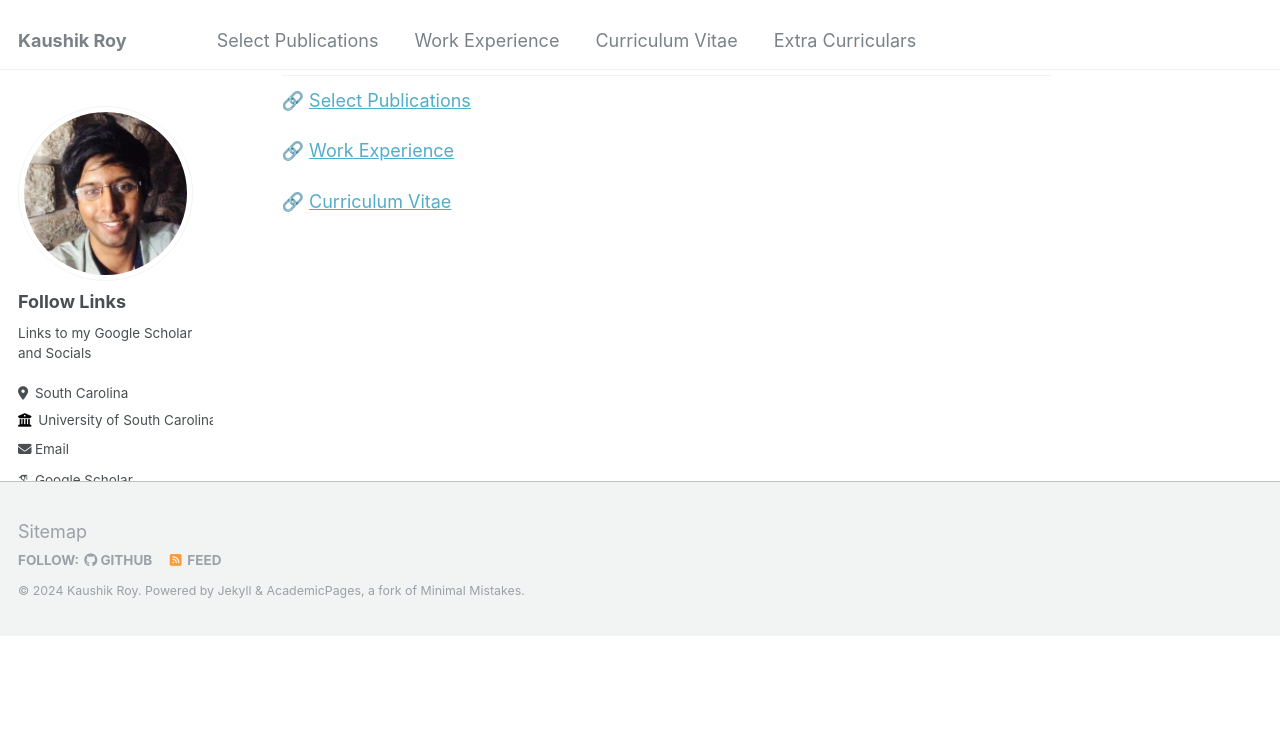
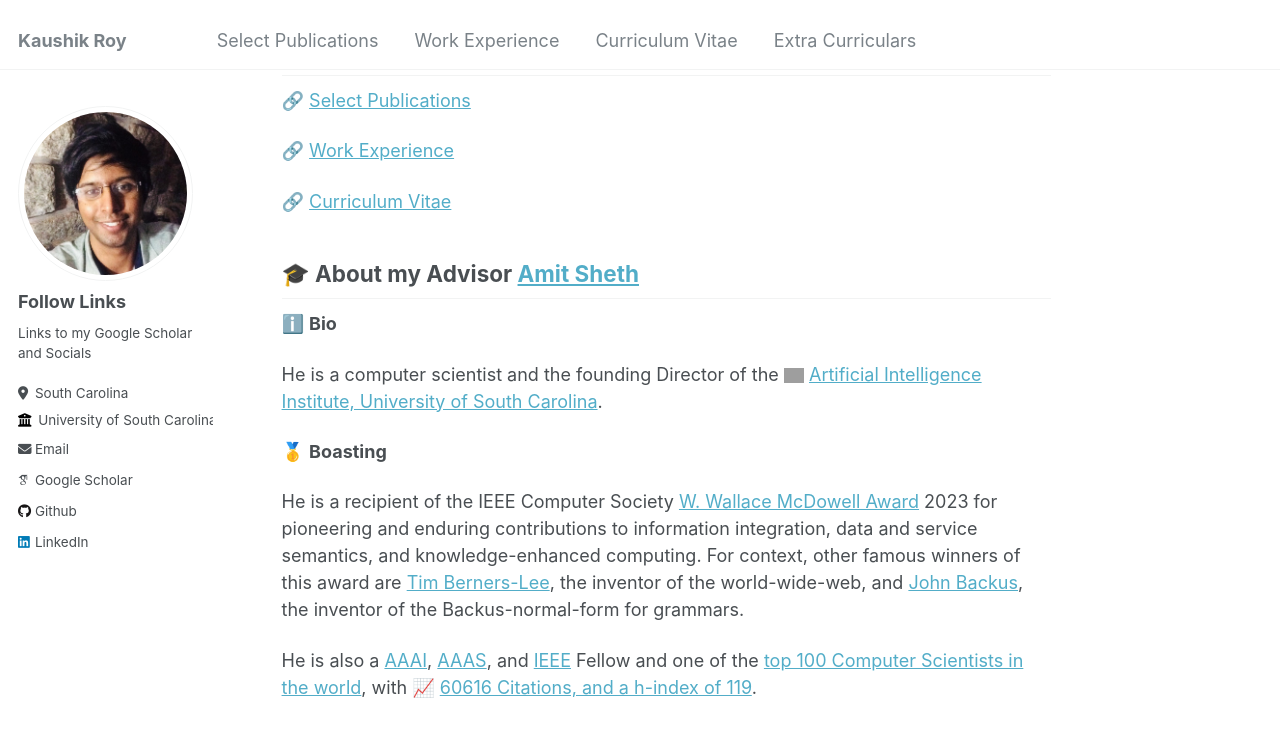
Before and after one commit to kauroy1994/home, a Jekyll site: the page built from _pages/about.md, in a window 1280 px wide and 900 px high, scrolled down 704 px. Shown: the top 737 px of the window. Built offline with Jekyll 4.4.1, drawn with Linux system fonts in a browser that asks for light colours; some web fonts are replaced; before the commit the page ends 1341 px from its top, so only the background shows below that; grey boxes are pictures that could not be loaded.

Commit message:
Update about.md

```diff
--- a/_pages/about.md
+++ b/_pages/about.md
@@ -20,3 +20,15 @@
 🔗 [Work Experience](https://kauroy1994.github.io/home/cv/)
 
 🔗 [Curriculum Vitae](https://kauroy1994.github.io/home/markdown/)
+
+## 🎓 About my Advisor [Amit Sheth](https://amit.aiisc.ai/)
+
+ℹ️ **Bio**
+
+He is a computer scientist and the founding Director of the <img src="https://github.com/kauroy1994/home/assets/57400980/b46cee36-a77f-4aa3-af07-cdbea1833a95" width="20" height="20"> [Artificial Intelligence Institute, University of South Carolina](https://www.linkedin.com/company/aiisc/mycompany/).
+
+🥇 **Boasting**
+
+He is a recipient of the IEEE Computer Society [W. Wallace McDowell Award](https://en.wikipedia.org/wiki/W._Wallace_McDowell_Award) 2023 for pioneering and enduring contributions to information integration, data and service semantics, and knowledge-enhanced computing. For context, other famous winners of this award are [Tim Berners-Lee](https://en.wikipedia.org/wiki/Tim_Berners-Lee), the inventor of the world-wide-web, and [John Backus](https://en.wikipedia.org/wiki/John_Backus), the inventor of the Backus-normal-form for grammars.
+
+He is also a [AAAI](https://aaai.org/), [AAAS](https://www.aaas.org/), and [IEEE](https://www.ieee.org/) Fellow and one of the [top 100 Computer Scientists in the world](https://en.wikipedia.org/wiki/Amit_Sheth#Awards), with 📈 [60616 Citations, and a h-index of 119](https://scholar.google.com/citations?user=2T3H4ekAAAAJ&hl=en).
```
